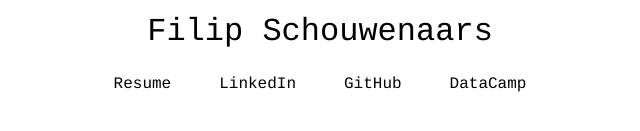
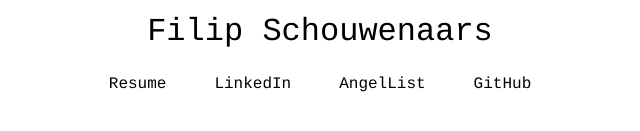
Before and after one commit to filipsch/filipsch.github.io, a plain HTML site: page index.html in a window 1280 px wide. Shown: the part 345-476 px from the top of the page, 320-960 px from the left. Drawn offline with Linux system fonts and the light colour scheme.

Commit message:
update index + resume

```diff
--- a/index.html
+++ b/index.html
@@ -22,8 +22,8 @@
 	  <ul>
 	    <li><a href="resume_filip_schouwenaars.pdf" target=_blank>Resume</a></li>
 	    <li><a href="https://be.linkedin.com/pub/filip-schouwenaars/4a/6b7/b57" target=_blank>LinkedIn</a></li>
-	    <li><a href="https://www.github.com/filipsch" target=_blank>GitHub</a></li>
-	    <li><a href="https://www.datacamp.com" target=_blank>DataCamp</a></li>
+      <li><a href="https://angel.co/filipsch" target=_blank>AngelList</a></li>
+      <li><a href="https://www.github.com/filipsch" target=_blank>GitHub</a></li>
 	  </ul>
 	</nav>
 <div>
```
Also changed, not shown: 1 other file.
